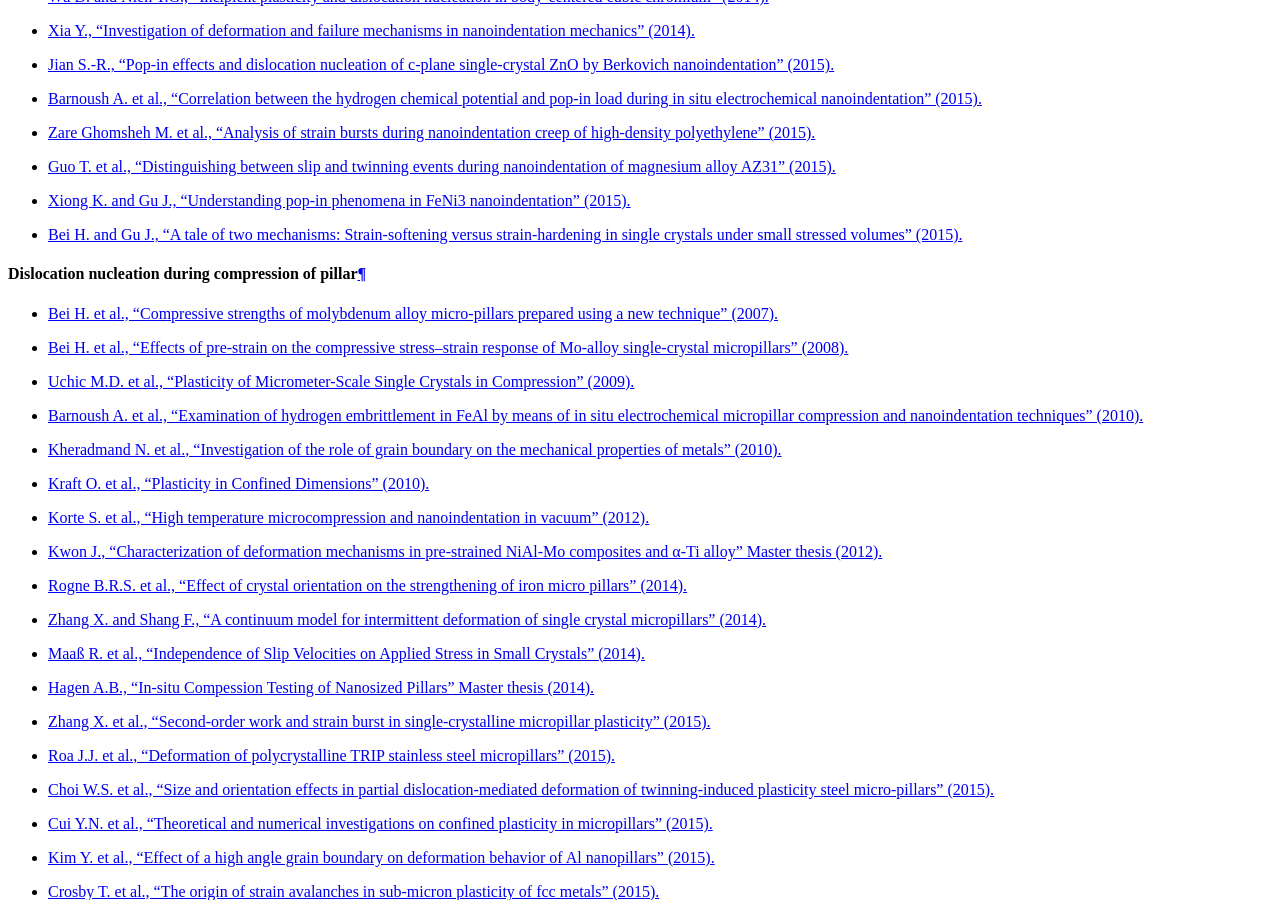
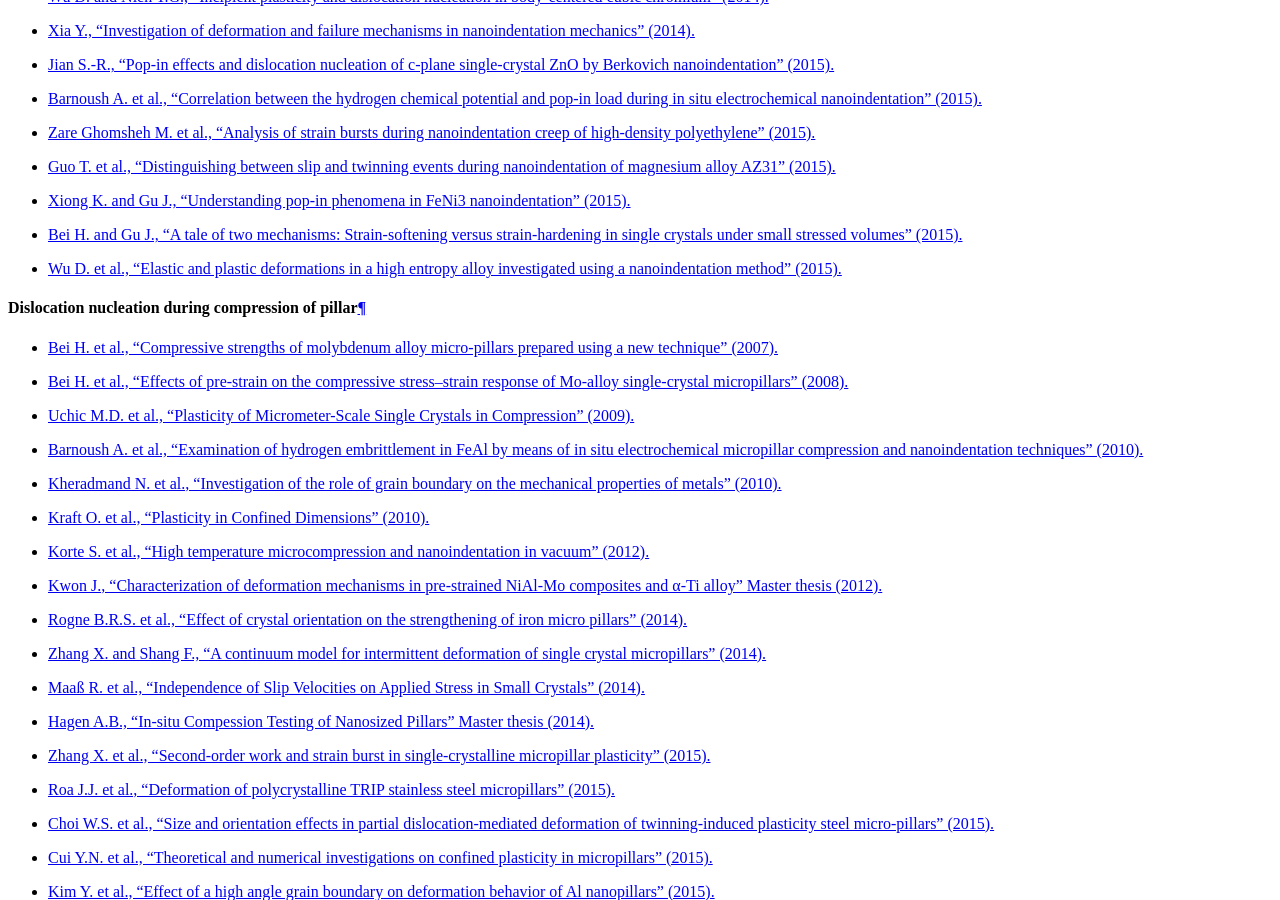
Before and after one commit to DavidMercier/PopIn, a Sphinx documentation site: the page built from doc/links_ref.rst, in a window 1280 px wide and 900 px high, scrolled down 3604 px. Built offline with Sphinx 7.4.7, drawn with Linux system fonts in a browser that asks for light colours; comment, search, counter and statistics services are not loaded; some of the changed text lies outside the part shown.

Commit message:
Update links_ref.rst

```diff
--- a/doc/links_ref.rst
+++ b/doc/links_ref.rst
@@ -123,6 +123,7 @@ Dislocation nucleation during (nano)indentation
 * `Guo T. et al., "Distinguishing between slip and twinning events during nanoindentation of magnesium alloy AZ31" (2015). <http://dx.doi.org/10.1016/j.scriptamat.2015.07.034>`_
 * `Xiong K. and Gu J., "Understanding pop-in phenomena in FeNi3 nanoindentation" (2015). <http://dx.doi.org/10.1016/j.intermet.2015.08.007>`_
 * `Bei H. and Gu J., "A tale of two mechanisms: Strain-softening versus strain-hardening in single crystals under small stressed volumes" (2015). <http://dx.doi.org/10.1016/j.scriptamat.2015.07.043>`_
+* `Wu D. et al., "Elastic and plastic deformations in a high entropy alloy investigated using a nanoindentation method" (2015). <http://dx.doi.org/10.1016/j.intermet.2015.10.002>`_
 
 Dislocation nucleation during compression of pillar
 -----------------------------------------------------
@@ -234,6 +235,7 @@ Statistics of pop-in
 * `Zare Ghomsheh M. et al., "Analysis of strain bursts during nanoindentation creep of high-density polyethylene" (2015). <http://dx.doi.org/10.1002/pi.4967>`_
 * `Guo T. et al., "Distinguishing between slip and twinning events during nanoindentation of magnesium alloy AZ31" (2015). <http://dx.doi.org/10.1016/j.scriptamat.2015.07.034>`_
 * `Madsen N.D. et al., "Toughness measurement of thin films based on circumferential cracks induced at conical indentation" (2015). <http://dx.doi.org/10.1007/s10704-015-0022-5>`_
+* `Wu D. et al., "Elastic and plastic deformations in a high entropy alloy investigated using a nanoindentation method" (2015). <http://dx.doi.org/10.1016/j.intermet.2015.10.002>`_
 
 Softwares
 ###########
```
